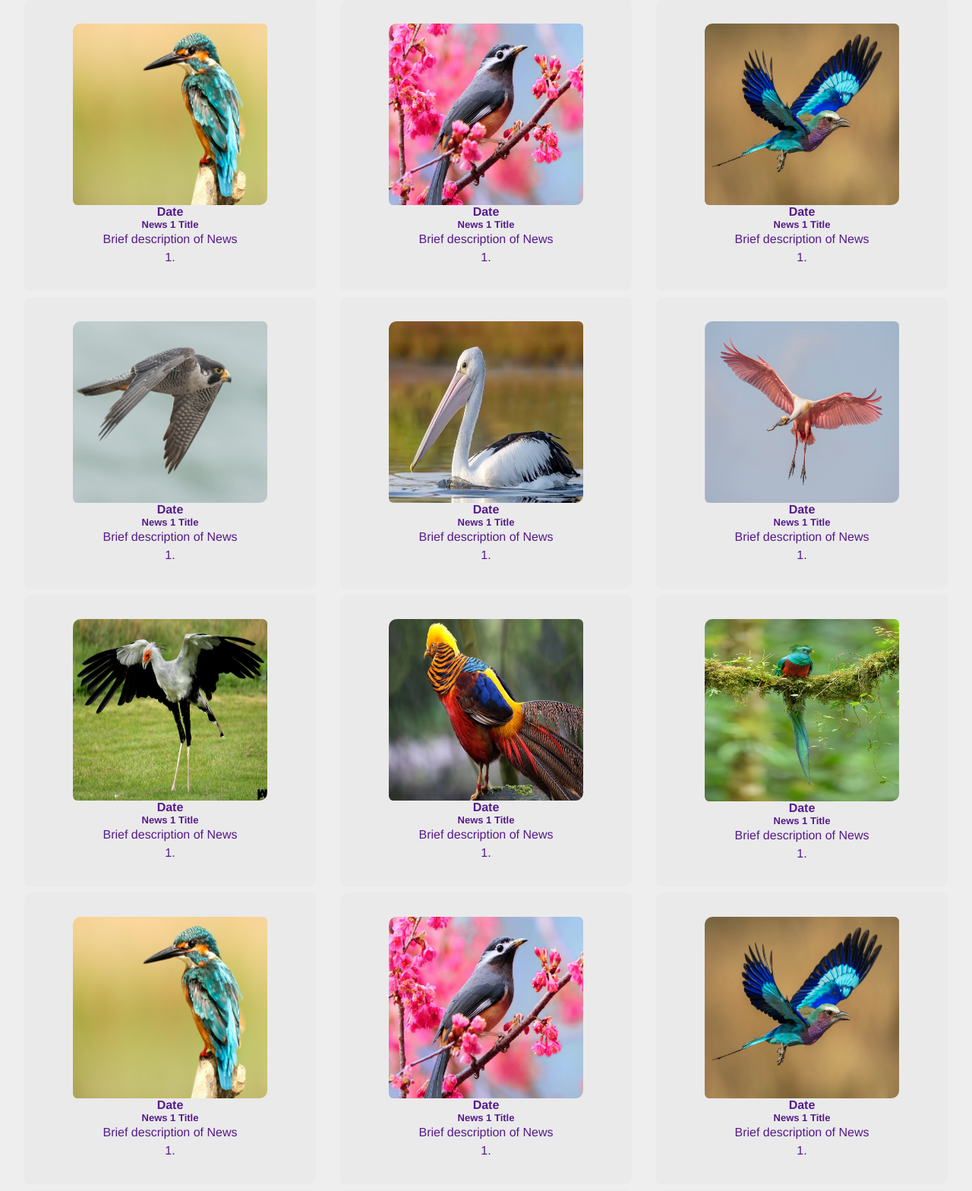
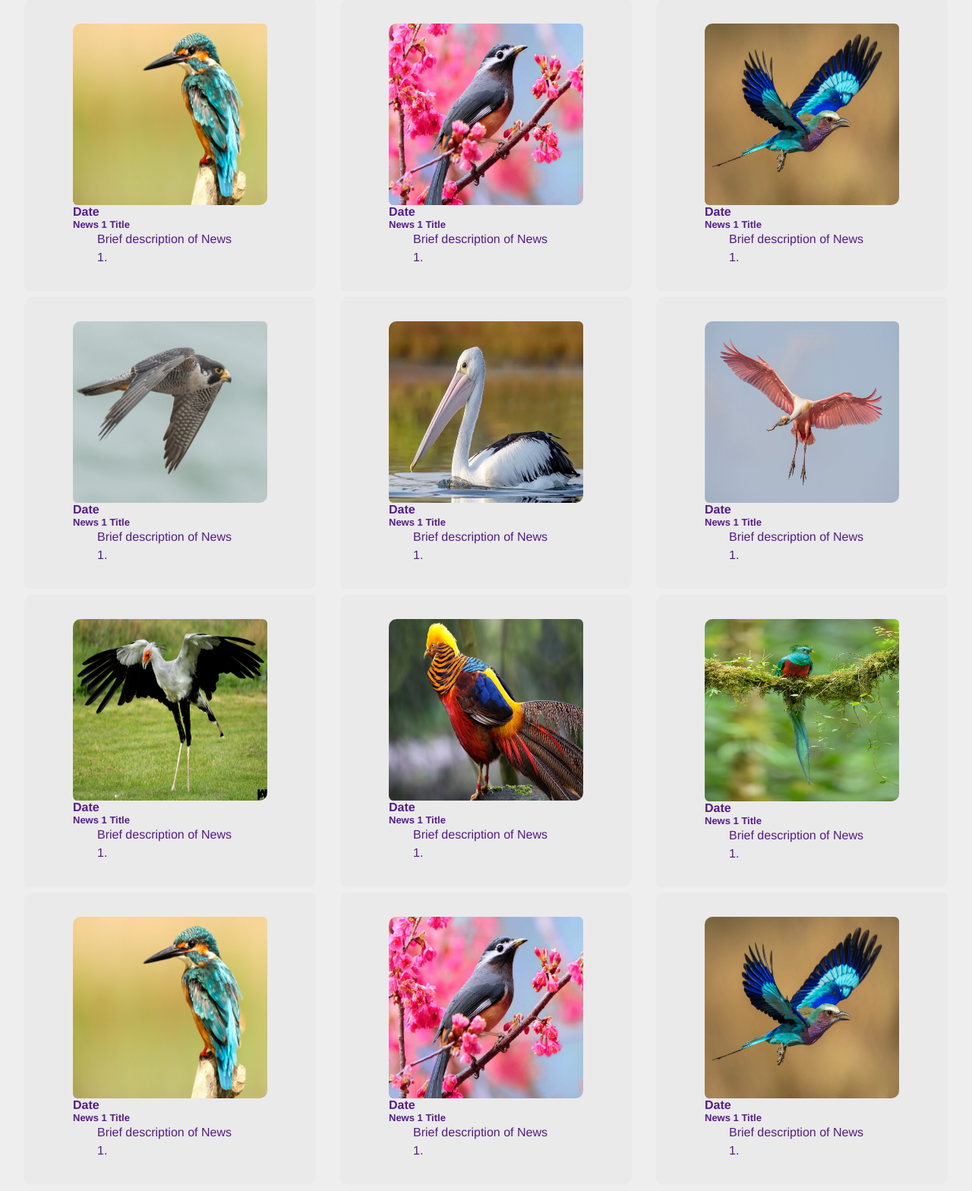
Before and after one commit to daniel-rawana/ai-news-agent, a Flask app: template website/templates/previousnews.html in a window 1280 px wide. Shown: the part 238-1806 px from the top of the page at 76% size. Run offline with Flask 3, Linux system fonts and the light colour scheme; the template is opened without the code that fills it, so the values that code supplies are empty.

Commit message:
Modified some basic css details for the Previous News Page and changed some of the text alignment

```diff
--- a/website/static/AgentPagePreviousNewsStyle.css
+++ b/website/static/AgentPagePreviousNewsStyle.css
@@ -16,11 +16,12 @@ body main ul li {
     justify-content: center;
 }
 
-body main ul li a {
-    display: inline-flex;
+body main ul li a  {
+    display: flex;
     flex-direction: column;
     text-decoration: none;
     align-items: center;
+    text-align: left;
     background-color: rgb(234, 234, 234);
     height: 40vh;
     width: 25vw;
@@ -30,6 +31,8 @@ body main ul li a {
     border-radius: .8vw .8vh;
 }
 
+
+
 body main ul li a:hover {
     display: inline-flex;
     background-color: #f66c6c;
@@ -37,23 +40,35 @@ body main ul li a:hover {
 }
 
 body main ul li a img {
+    align-self: center;
     width: 20vw;
     height: 30vh;
-     border-radius: .8vw .8vh;
+    border-radius: .8vw .8vh;
 }
 
 body main ul li a h2 {
+    padding-left: 2.5vw;
+    padding-right: 2.5vw;
+    color: gris;
     font-size: medium;
     font-family: Helvetica, Arial, sans-serif;
+    align-self: flex-start;
+    text-align: left;
 }
 
 .Tags {
     font-size: small;
     font-family: Helvetica, Arial, sans-serif;
+    text-align:left;
+    align-self: flex-start;
 }
 
 body main ul li a p {
     font-size: medium;
+    padding-left: 2.5vw;
+    padding-right: 2.5vw;
     font-family: Helvetica, Arial, sans-serif;
-
+    align-self: flex-start;
+    text-align:left;
+    color: gris;
 }
--- a/website/templates/previousnews.html
+++ b/website/templates/previousnews.html
@@ -96,7 +96,7 @@
                 <p>Brief description of News 1.</p>
             </a></li>
             <li><a href="">
-                <img src="../static/test-files/three.webp" alt="News 1 Thumbnail" width="200" height="150">
+                <img class="images" src="../static/test-files/three.webp" alt="News 1 Thumbnail" width="200" height="150">
                 <h2> Date </h2>
                 <h2 class = "Tags">News 1 Title</h2>
                 <p>Brief description of News 1.</p>
```
